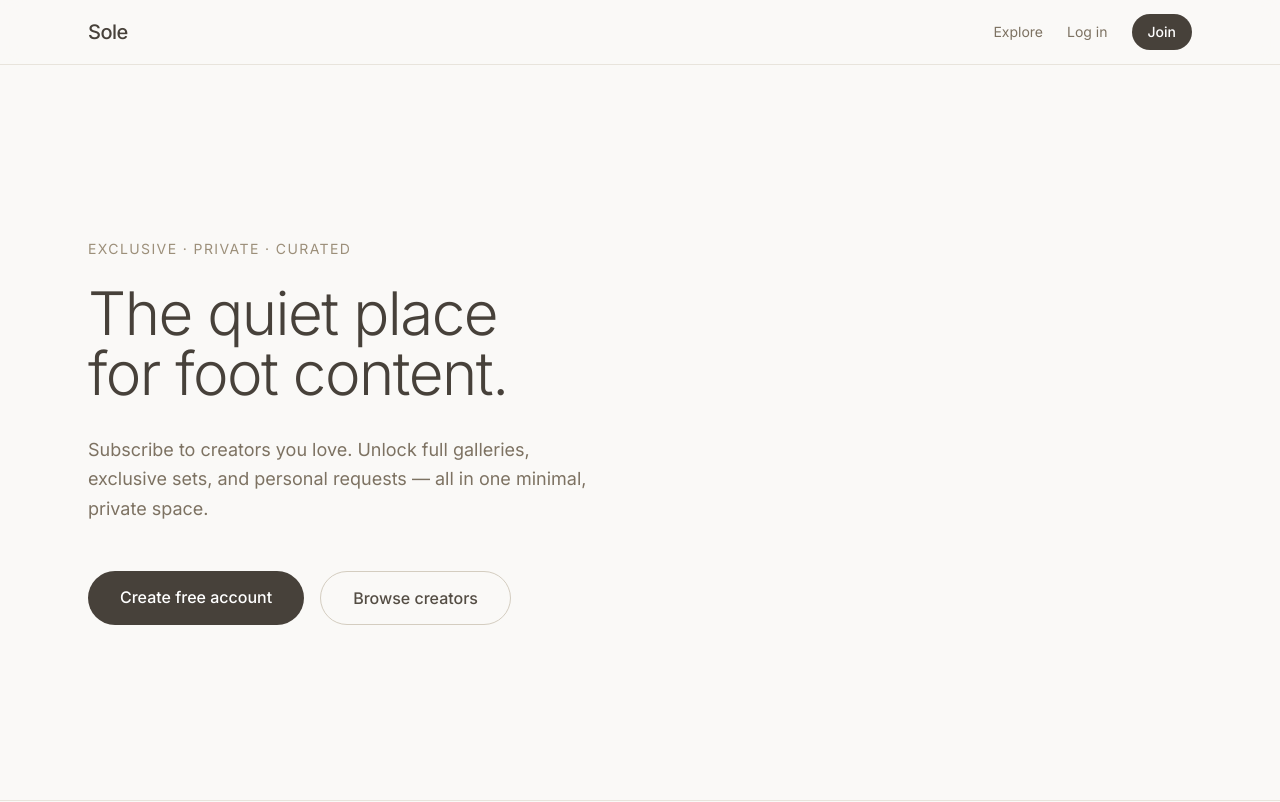
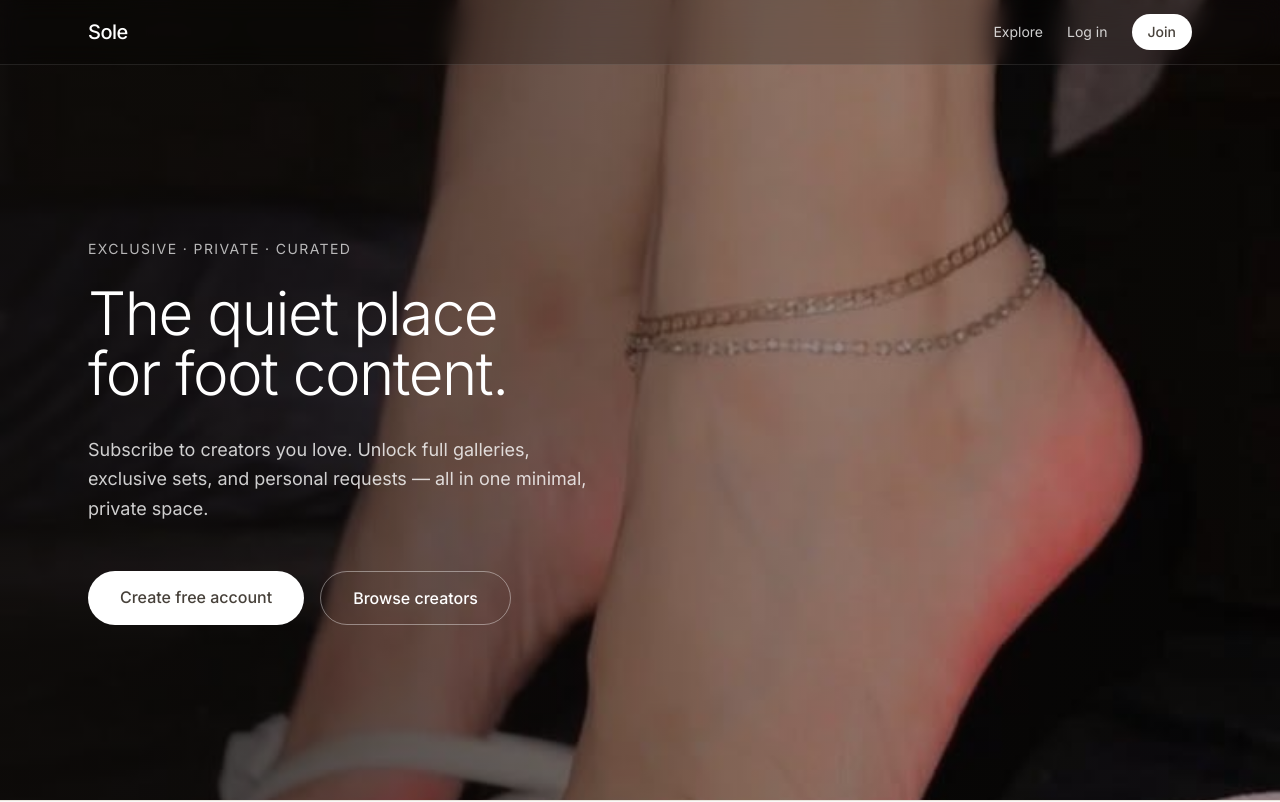
Before and after one commit to rohit077700777077/foot, a plain HTML site: page index.html in a window 1280 px wide. Shown: the top 802 px of the page. Drawn offline with nearby package versions, Linux system fonts and the light colour scheme.

Commit message:
Add files via upload

```diff
--- a/index.html
+++ b/index.html
@@ -40,39 +40,51 @@
   <link href="https://fonts.googleapis.com/css2?family=Inter:wght@300;400;500;600&display=swap" rel="stylesheet">
   <style>
     body { font-family: 'Inter', system-ui, sans-serif; }
+    .hero-bg {
+      background-image: linear-gradient(to right, rgba(15,12,10,0.78) 0%, rgba(15,12,10,0.45) 55%, rgba(15,12,10,0.25) 100%), url('hero-bg.jpg');
+      background-size: cover;
+      background-position: center right;
+      background-repeat: no-repeat;
+    }
+    @media (max-width: 768px) {
+      .hero-bg {
+        background-position: 70% center;
+        background-image: linear-gradient(to bottom, rgba(15,12,10,0.75) 0%, rgba(15,12,10,0.55) 100%), url('hero-bg.jpg');
+      }
+    }
   </style>
 </head>
 <body class="bg-sole-50 text-sole-900 antialiased">
   <!-- Navigation -->
-  <nav class="fixed top-0 left-0 right-0 z-50 bg-sole-50/90 backdrop-blur-md border-b border-sole-200">
+  <nav class="fixed top-0 left-0 right-0 z-50 bg-black/20 backdrop-blur-md border-b border-white/10">
     <div class="max-w-6xl mx-auto px-6 h-16 flex items-center justify-between">
-      <a href="index.html" class="text-xl font-medium tracking-tight">Sole</a>
+      <a href="index.html" class="text-xl font-medium tracking-tight text-white">Sole</a>
       <div class="flex items-center gap-6 text-sm">
-        <a href="feed.html" class="text-sole-600 hover:text-sole-900 transition">Explore</a>
-        <a href="auth.html" class="text-sole-600 hover:text-sole-900 transition">Log in</a>
-        <a href="auth.html?mode=signup" class="px-4 py-2 bg-sole-900 text-white rounded-full text-sm font-medium hover:bg-sole-800 transition">
+        <a href="feed.html" class="text-white/80 hover:text-white transition">Explore</a>
+        <a href="auth.html" class="text-white/80 hover:text-white transition">Log in</a>
+        <a href="auth.html?mode=signup" class="px-4 py-2 bg-white text-sole-900 rounded-full text-sm font-medium hover:bg-sole-100 transition">
           Join
         </a>
       </div>
     </div>
   </nav>
 
-  <!-- Hero / Onboarding -->
-  <section class="min-h-screen flex items-center pt-16">
+  <!-- Hero / Onboarding with image background -->
+  <section class="hero-bg min-h-screen flex items-center pt-16">
     <div class="max-w-6xl mx-auto px-6 py-20 w-full">
-      <div class="max-w-2xl">
-        <p class="text-sm tracking-widest uppercase text-sole-500 mb-6">Exclusive · Private · Curated</p>
-        <h1 class="text-5xl md:text-6xl font-light leading-tight tracking-tight mb-8">
+      <div class="max-w-xl">
+        <p class="text-sm tracking-widest uppercase text-white/70 mb-6">Exclusive · Private · Curated</p>
+        <h1 class="text-5xl md:text-6xl font-light leading-tight tracking-tight mb-8 text-white">
           The quiet place<br>for foot content.
         </h1>
-        <p class="text-lg text-sole-600 leading-relaxed mb-12 max-w-lg">
+        <p class="text-lg text-white/80 leading-relaxed mb-12 max-w-lg">
           Subscribe to creators you love. Unlock full galleries, exclusive sets, and personal requests — all in one minimal, private space.
         </p>
         <div class="flex flex-wrap gap-4">
-          <a href="auth.html?mode=signup" class="px-8 py-3.5 bg-sole-900 text-white rounded-full font-medium hover:bg-sole-800 transition">
+          <a href="auth.html?mode=signup" class="px-8 py-3.5 bg-white text-sole-900 rounded-full font-medium hover:bg-sole-100 transition">
             Create free account
           </a>
-          <a href="feed.html" class="px-8 py-3.5 border border-sole-300 text-sole-800 rounded-full font-medium hover:bg-sole-100 transition">
+          <a href="feed.html" class="px-8 py-3.5 border border-white/40 text-white rounded-full font-medium hover:bg-white/10 transition">
             Browse creators
           </a>
         </div>
```
Also changed, not shown: hero-bg.jpg (added).
